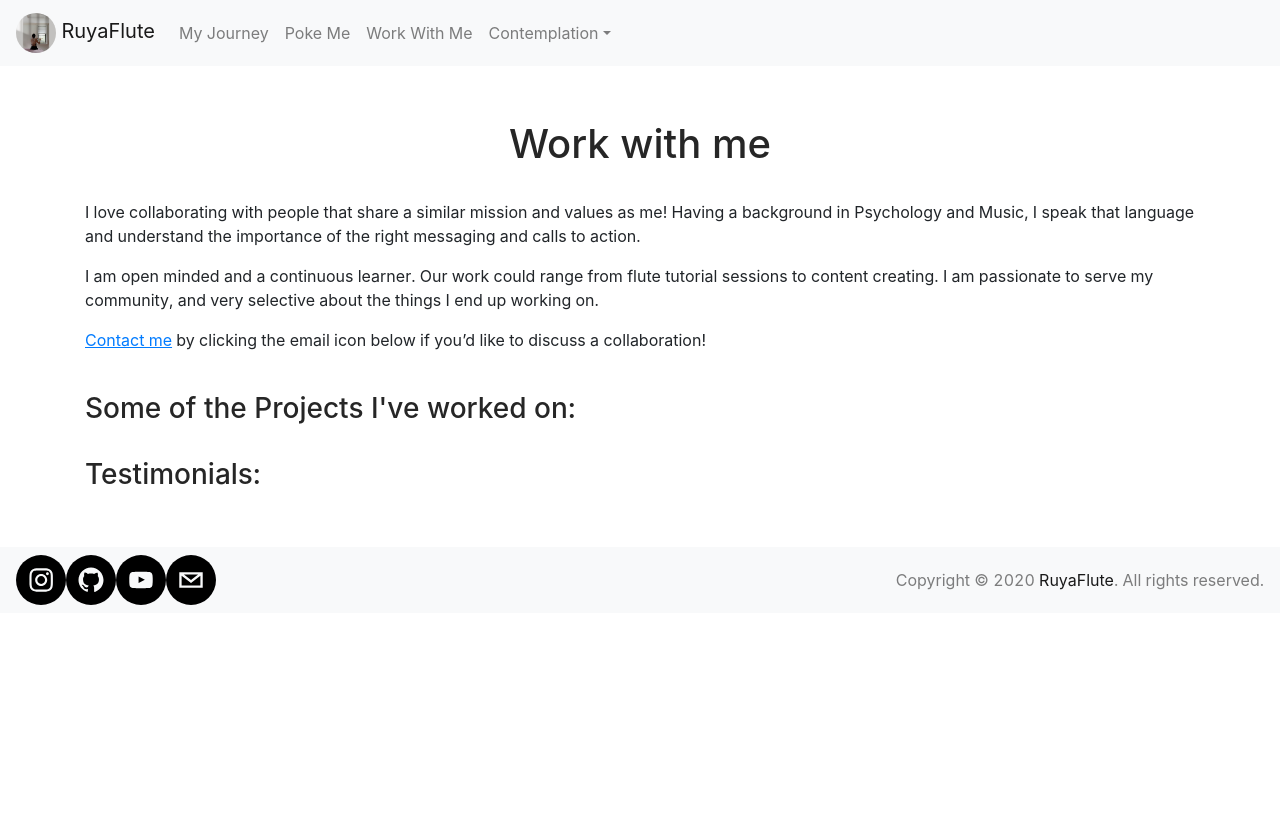
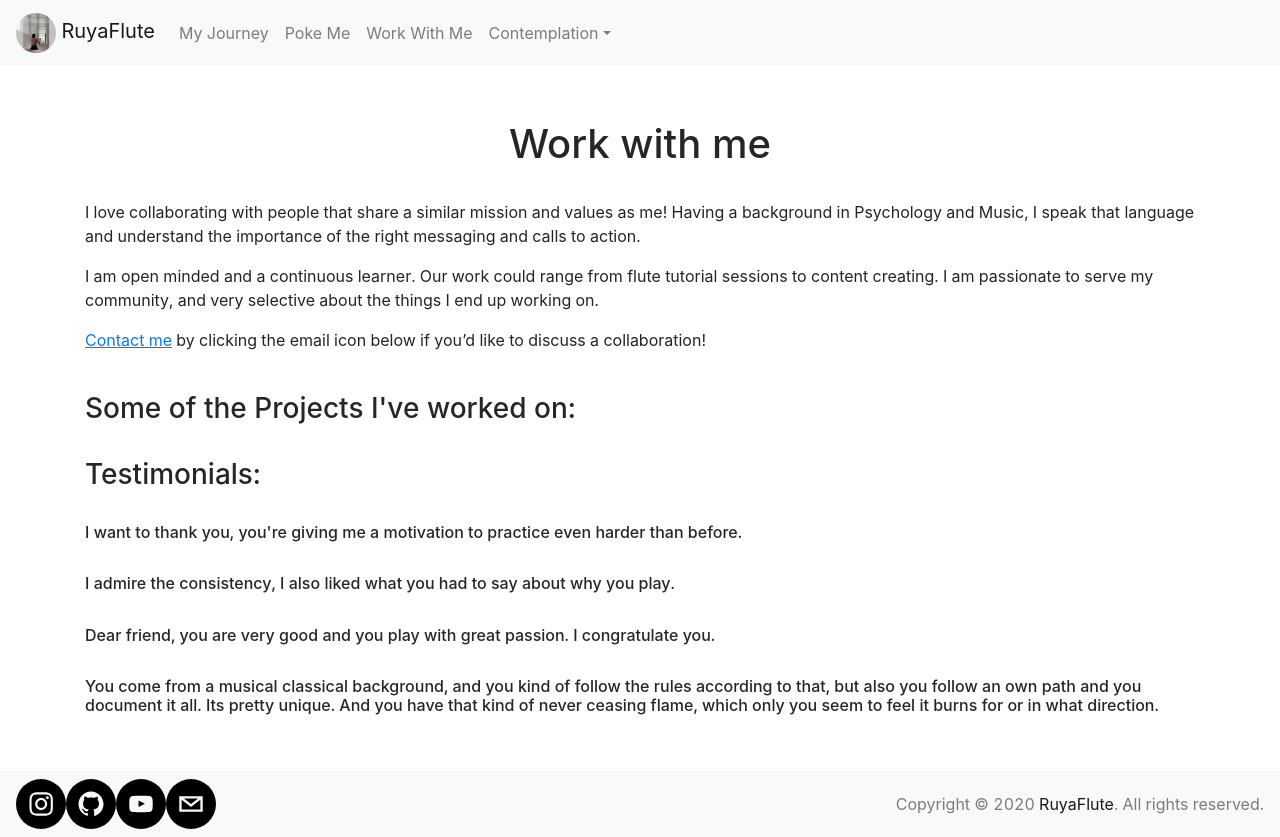
Before and after one commit to nancyruya/ruyafluteofficial-backend, a React (Create React App) app in the folder frontend/gui/: page /workwithme in a window 1280 px wide. Before the commit the page ends 800 px from the top, so only its background shows below. Built offline with nearby package versions, Linux system fonts and the light colour scheme.

Commit message:
testimonials

```diff
--- a/frontend/gui/src/screens/Withme.js
+++ b/frontend/gui/src/screens/Withme.js
@@ -62,6 +62,31 @@ function Withme() {
             <h3> Testimonials: </h3>
           </Col>
         </Row>
+        <br/>
+        <Row>
+          <Col>
+            <h6> I want to thank you, you're giving me a motivation to practice even harder than before.</h6>
+          </Col>
+        </Row>
+        <br/>
+        <Row>
+          <Col>
+            <h6> I admire the consistency, I also liked what you had to say about why you play.  </h6>
+          </Col>
+        </Row>
+        <br/>
+        <Row>
+          <Col>
+            <h6> Dear friend, you are very good and you play with great passion. I congratulate you. </h6>
+          </Col>
+        </Row>
+        <br />
+        <Row>
+          <Col>
+            <h6> You come from a musical classical background, and you kind of follow the rules according to that, but also you follow an own path and you document it all. Its pretty unique. And you have that kind of never ceasing flame, which only you seem to feel it burns for or in what direction.  </h6>
+          </Col>
+        </Row>
+
         <br />
         <br />
       </Container>
```
Also changed, not shown: frontend/gui/src/containers/ProjectListView.js (+45 -0 lines).
